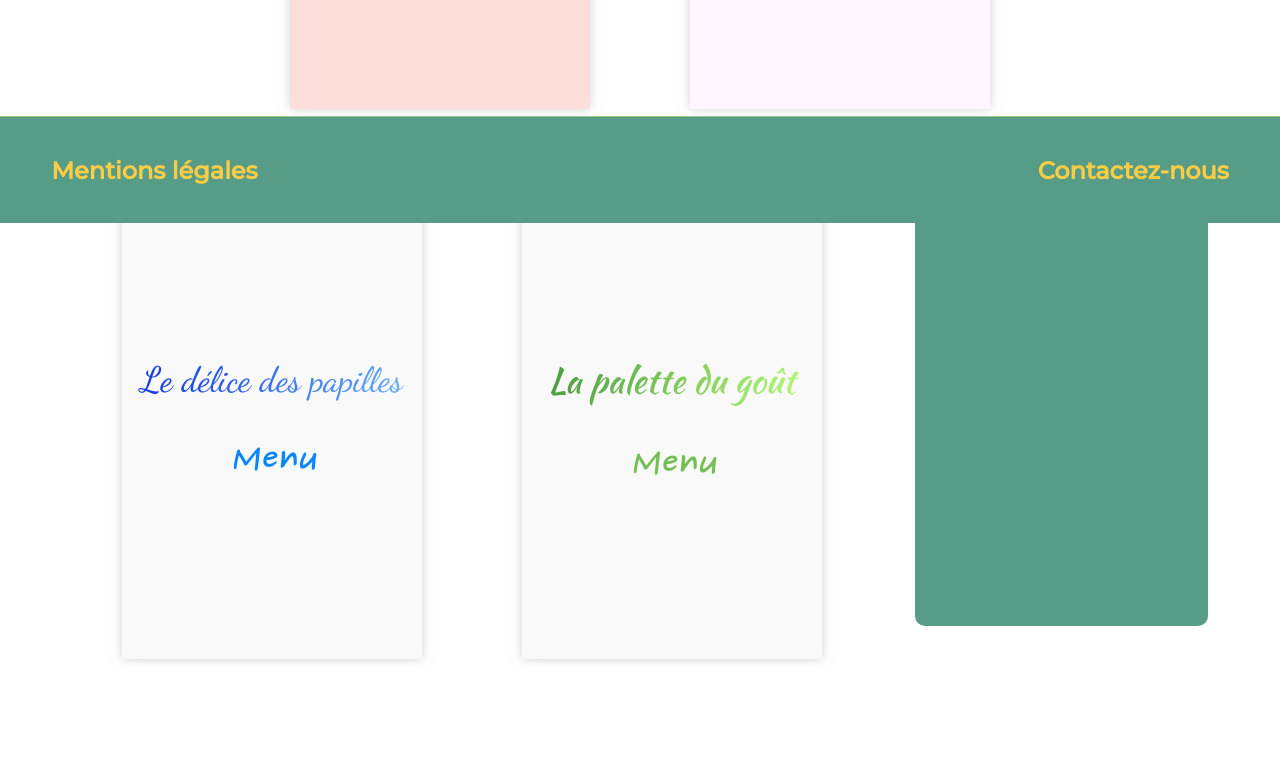
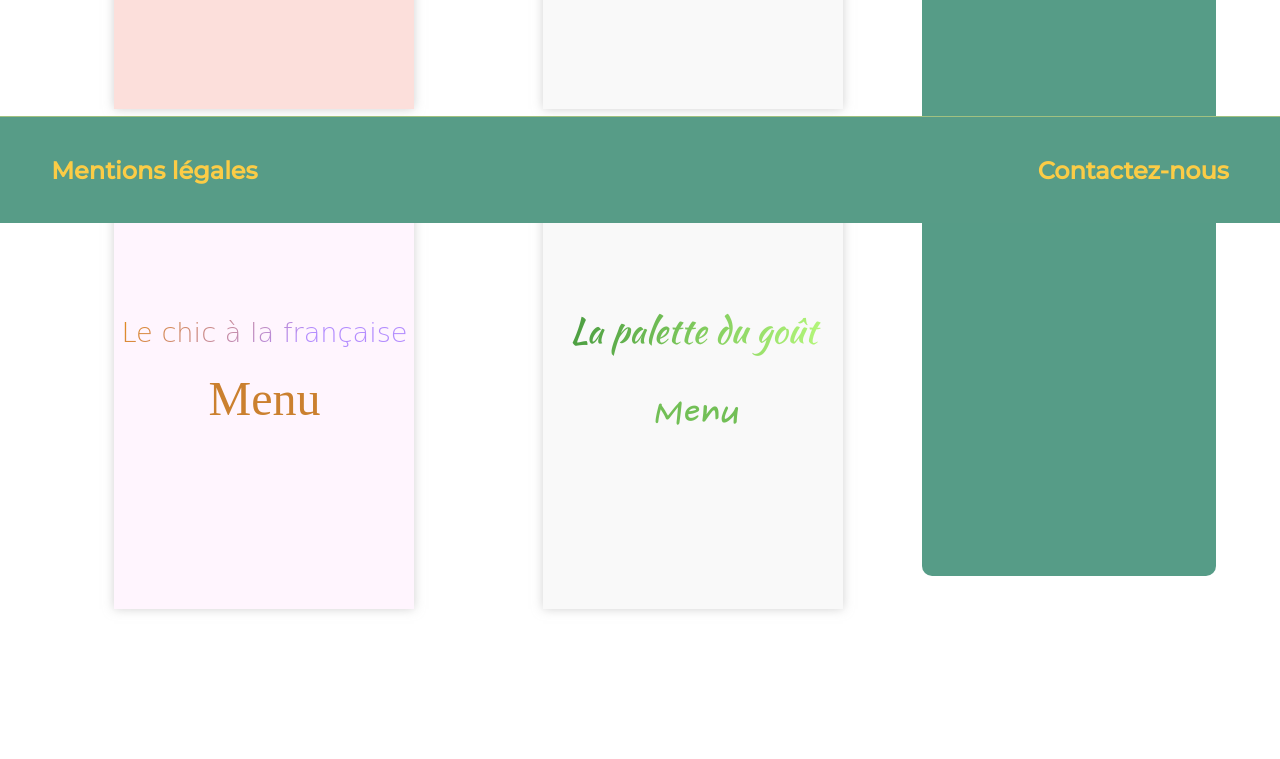
Before and after one commit to Juls-mc/OhMyFood, a plain HTML site: page index.html in a window 1280 px wide. Shown: the part 577-1336 px from the top of the page. After the commit the page ends 1286 px from the top, so only its background shows below. Drawn offline with Linux system fonts and the light colour scheme; a web font is replaced by a local one.

Commit message:
annulation dernière modif en responsive

```diff
--- a/style.css
+++ b/style.css
@@ -978,13 +978,4 @@ span {
         width: 300px;
         height: 450px;
     }
-    .first_menus
-    {
-        display: flex;
-        flex-direction: row;
-    }
-    .second_menus
-    {
-        display: flex;
-    }
 }
```
